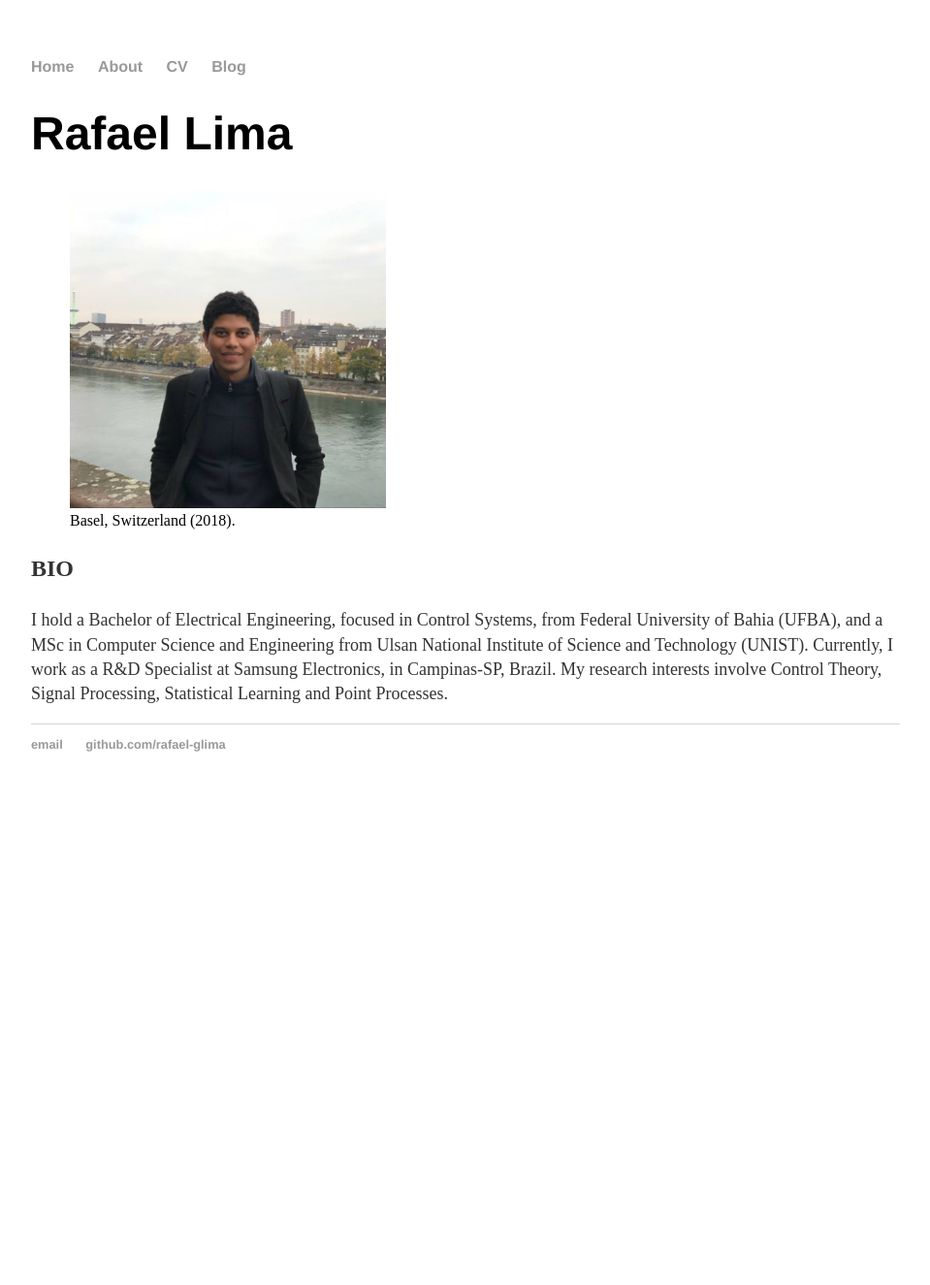
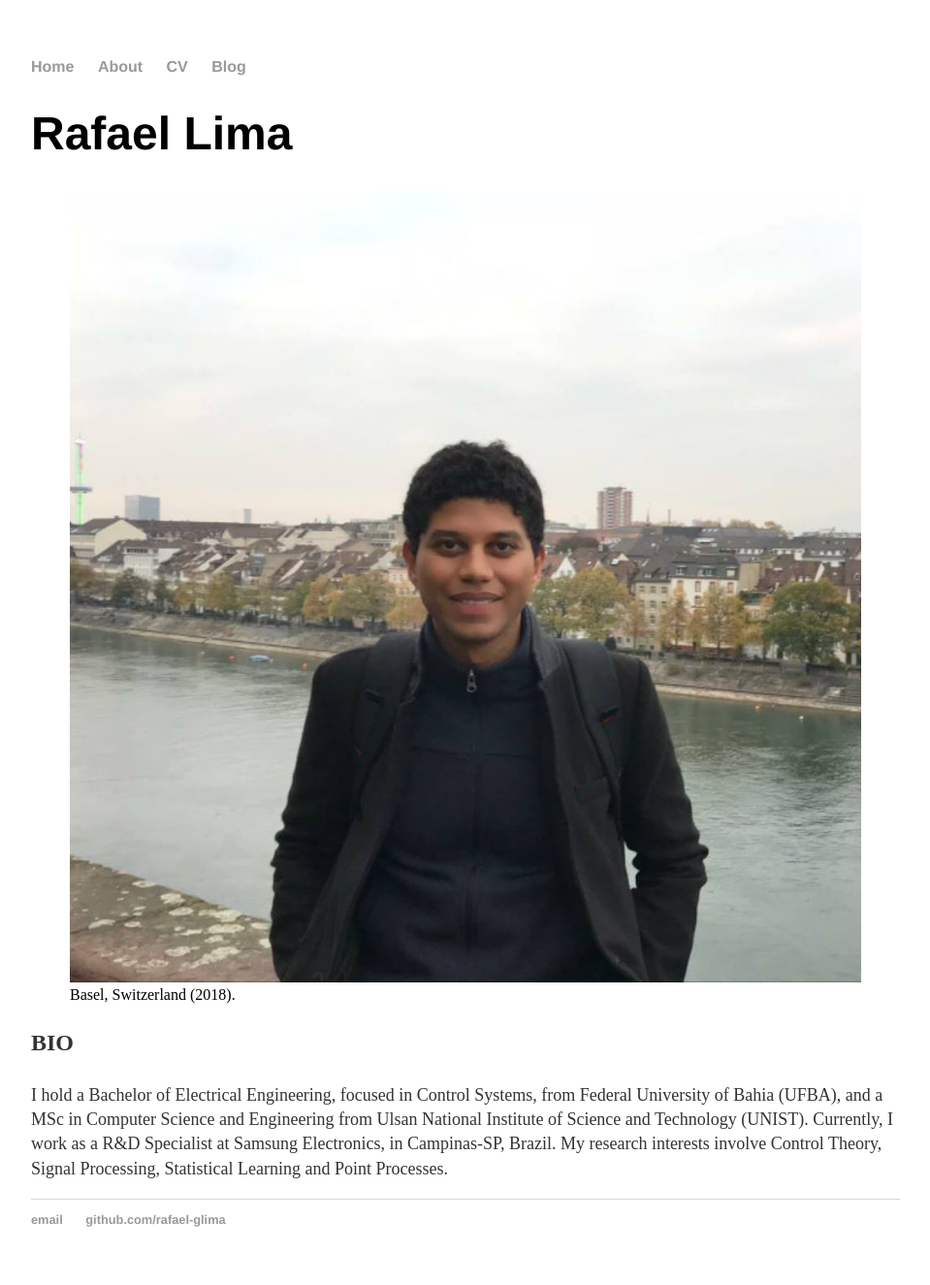
Before and after one commit to rafael-glima/rafael-glima.github.io, a Jekyll site: the page built from index.html, in a window 1280 px wide. Shown: the whole page at 97% size, without its empty margins (160-1119 px from the left). Built offline with Jekyll 4.4.1, drawn with Linux system fonts in a browser that asks for light colours; before the commit the page ends 900 px from its top, so only the background shows below that.

Commit message:
Changes in Main Page content

```diff
--- a/index.html
+++ b/index.html
@@ -5,7 +5,7 @@
 <div class="blurb">
 	<h1>Rafael Lima</h1>
 	<figure>
-  	<img src="Profile.jpg" alt="Trulli" style="width:40%">
+  	<img src="Profile.jpg" alt="Trulli" style="width:100%">
   	<figcaption>Basel, Switzerland (2018).</figcaption>
 	</figure>
 	<p style="font-weight: bold;">BIO</p>
```
